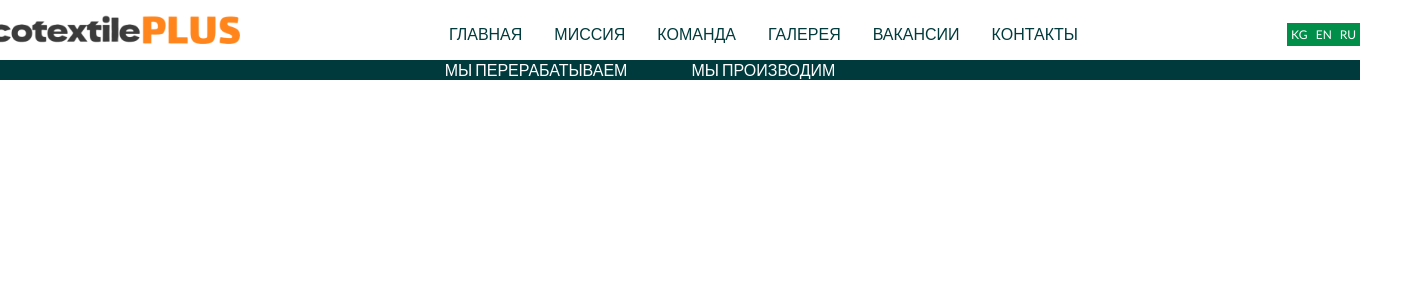
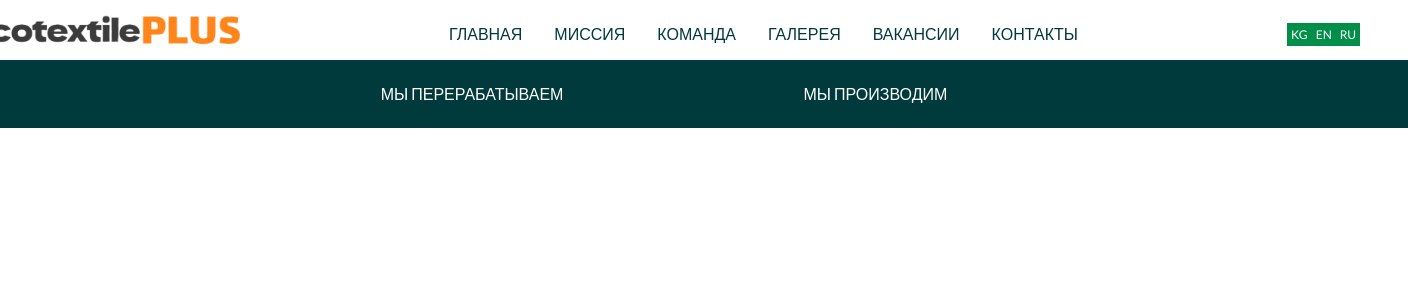
Before and after one commit to SanjarKeySkills/ecoTextilePlus-JUNK, a React (Create React App) app: page / in a window 1280 px wide. Shown: the top 300 px of the page, 1408 px wide, since content can reach past the window. Built offline with nearby package versions, Linux system fonts and the light colour scheme.

Commit message:
19/02/25| some changes to dropdown header

```diff
--- a/src/components/widgets/LayoutsComponentsBlock/Header_old/header.module.scss
+++ b/src/components/widgets/LayoutsComponentsBlock/Header_old/header.module.scss
@@ -68,9 +68,10 @@
 // headerBottom
 .headerBottom {
     width: 100%;
+    padding: 24px;
     display: flex;
     flex-direction: row;
-    gap: 64px;
+    gap: 240px;
     justify-content: center;
     align-items: center;
     background-color: #013a3c;
@@ -84,13 +85,13 @@
     cursor: pointer;
 }
 .dropdownContent {
+    padding: 8px;
     display: none;
     position: absolute;
     background-color: #fff;
     border: 1px solid #ddd;
     box-shadow: 0px 4px 6px rgba(0, 0, 0, 0.1);
     z-index: 10;
-    padding: 8px;
 }
 .dropdownContent .dropdownLink {
     display: block;
```
